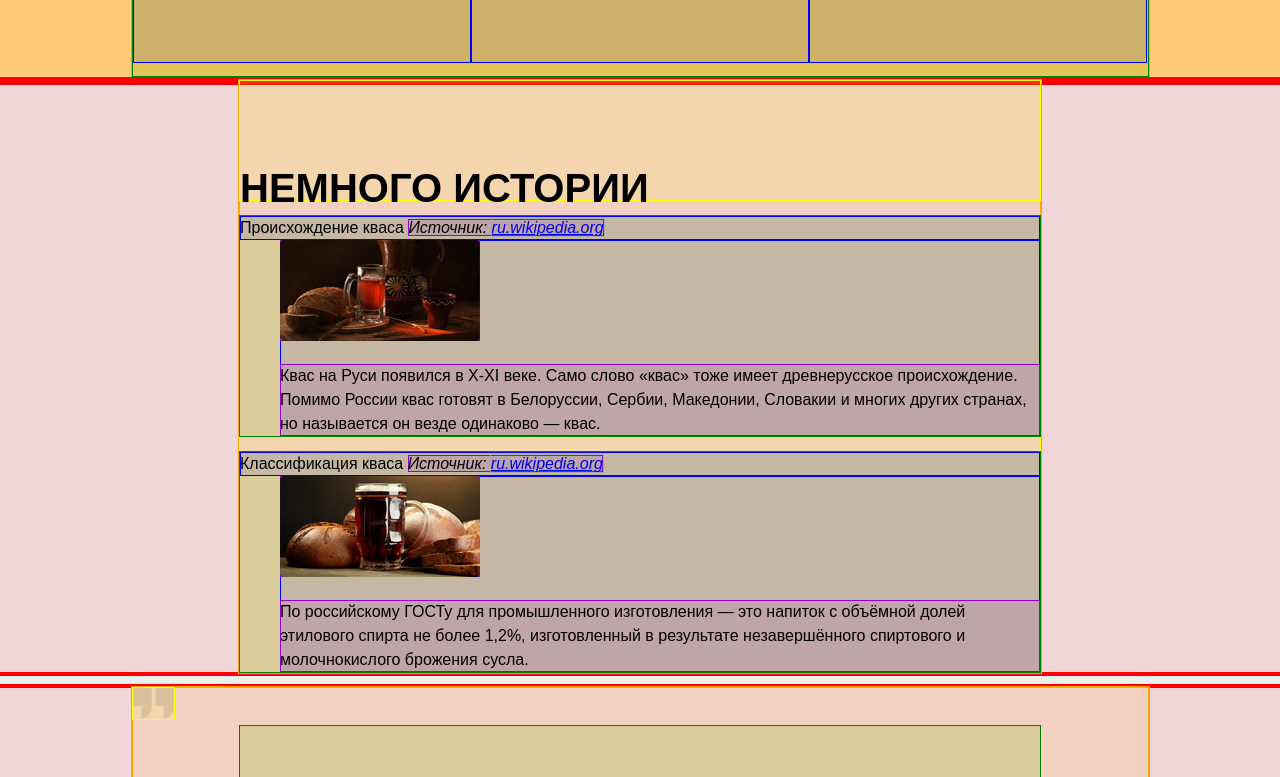
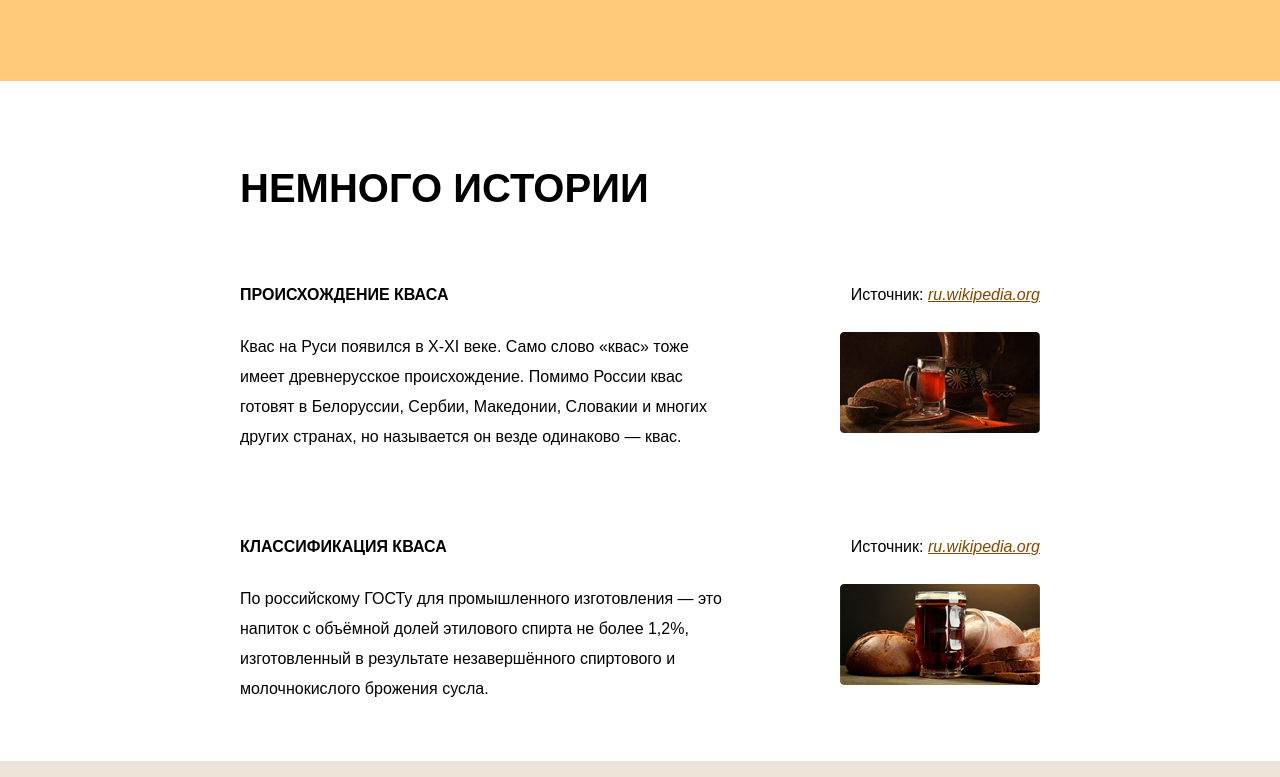
Before and after one commit to madixxon/kvast, a plain HTML site: page index.html in a window 1280 px wide. Shown: the part 2023-2800 px from the top of the page. Drawn offline with Linux system fonts and the light colour scheme.

Commit message:
html css edit

```diff
--- a/index.html
+++ b/index.html
@@ -4,7 +4,7 @@
     <meta charset="utf-8">
     <title>Крафтовый квас всему голова!</title>
      <link rel="stylesheet" href="style.css">
-    <link rel="stylesheet" href="outlines.css">
+     <!-- <link rel="stylesheet" href="outlines.css">
   </head>
   <body>
     <!-- Шапка сайта -->
@@ -98,28 +98,36 @@
 
 <!-- Раздел об истории -->
 
-      <div class-"item-history">
+      <div class="product-history">
         <div class="container">
         <h2 class="section-title">Немного истории</h2>
-          <dl class="history-items">
-            <div class="about-kvas">
-            <dt class="history-item-title">Происхождение кваса <i>Источник: <a href="https://ru.wikipedia.org/">ru.wikipedia.org</a></i></dt>
-            <dd>
-            <img src="img/wiki-1.png" alt="Квас">
-            <p class="history-description">Квас на Руси появился в X-XI веке. Само слово «квас» тоже имеет древнерусское происхождение.
+        <div class="history-items">
+          <dl>
+            <div class="history about-kvas">
+              <dt class="history-item-title">Происхождение кваса</dt>
+              <p class="site">Источник: <a href="https://ru.wikipedia.org/">ru.wikipedia.org</a></p>
+              <dd>
+              <div class="history-img">
+                <img src="img/wiki-1.png" alt="Квас">
+              </div>
+              <p class="history-description">Квас на Руси появился в X-XI веке. Само слово «квас» тоже имеет древнерусское происхождение.
               Помимо России квас готовят в Белоруссии, Сербии, Македонии, Словакии и многих других странах,
               но называется он везде одинаково — квас.</p>
             </dd>
           </div>
-          <div class="class-kvas">
-            <dt class="history-item-title">Классификация кваса <i>Источник: <a href="https://ru.wikipedia.org/">ru.wikipedia.org</a></i></dt>
+          <div class="history class-kvas">
+            <dt class="history-item-title">Классификация кваса</dt>
+            <p class="site">Источник: <a href="https://ru.wikipedia.org/">ru.wikipedia.org</a></p>
             <dd>
-            <img src="img/wiki-2.png" alt="Квас">
-            <p class="history-description">По российскому ГОСТу для промышленного изготовления — это напиток с объёмной долей этилового спирта не более 1,2%,
+              <div class="history-img">
+                <img src="img/wiki-2.png" alt="Квас">
+              </div>
+              <p class="history-description">По российскому ГОСТу для промышленного изготовления — это напиток с объёмной долей этилового спирта не более 1,2%,
               изготовленный в результате незавершённого спиртового и молочнокислого брожения сусла.</p>
             </dd>
           </div>
           </dl>
+        </div>
         </div>
       </div>
 
@@ -127,7 +135,9 @@
 
       <div class="press">
         <div class="container-more">
+          <div class="press-img">
           <img src="img/quotes.png">
+          </div>
           <div class="container">
         <h2 class="section-title">Пресса о нас</h2>
         <blockquote class="review-item">
--- a/style.css
+++ b/style.css
@@ -222,38 +222,61 @@ position: relative;
   opacity: 0.5;
   background: url('img/icon-thumbsup.png') no-repeat;
 }
-/*
+/*Раздел про историю*/
 
-.item-history {
+.product-history {
   height: 680px;
   background-color: white;
   padding: 0;
   margin: 0;
 }
-
-
-
-
-
-
+.history {
+  position: relative;
+  margin-top: 83px;
+}
+.site {
+  position: absolute;
+  top: -16px;
+  right: 0;
+}
+.site a {
+  color: #834700;
+  font-style: italic;
+}
+.history-img {
+  float: right;
+}
+.history-item-title {
+  text-transform: uppercase;
+  font-weight: bold;
+  width: 400px;
+}
+.history-item-title a {
+  color: #834700;
+}
+dd {
+  margin: 0;
+  margin-top: 25px;
+  padding: 0;
+}
+.history-description {
+  width: 489px;
+  line-height: 30px;
+}
+/* Раздел про прессу*/
 
 .press {
   height: 480px;
   background-color: #ede5d8;
 }
-.press .press-tiile {
-  text-transform: uppercase;
-  margin-bottom: 90px;
-    font-size: 40px;
+
+.press .container-more {
+ position: relative;
+ height: inherit;
 }
-.press .container-more {
-  padding-top: 80px;
-  position: relative;
-  padding-bottom: 50px;
-}
-.press .container-more img {
+.press .container-more .press-img {
   position: absolute;
-  top: 228px;
+ top: 218px;
 }
 .container .review-item {
   width: max;
@@ -262,7 +285,7 @@ position: relative;
   color: #404040;
   padding-bottom: 100px;
 }
-cite {
+.press cite {
   float:right;
   margin-top: 50px;
   text-transform: uppercase;
@@ -272,6 +295,8 @@ cite {
 }
 .review-item p {
   width: 670px;
+  margin-top: 100px;
+  line-height: 30px;
 }
 .review-item a {
   float:left;
@@ -282,4 +307,3 @@ cite {
   border: 2px solid #a7a198;
   color: #bcb6ab;
 }
-*/
```
